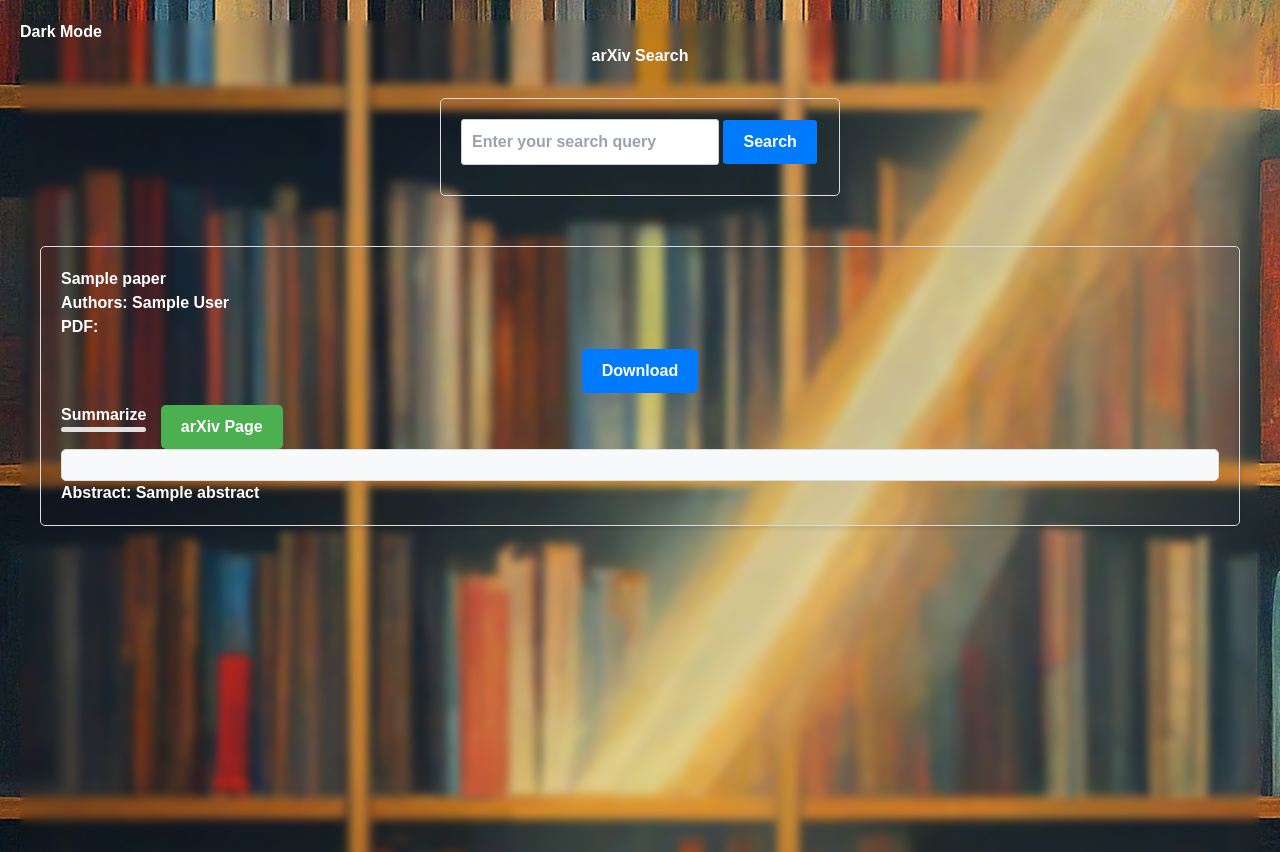
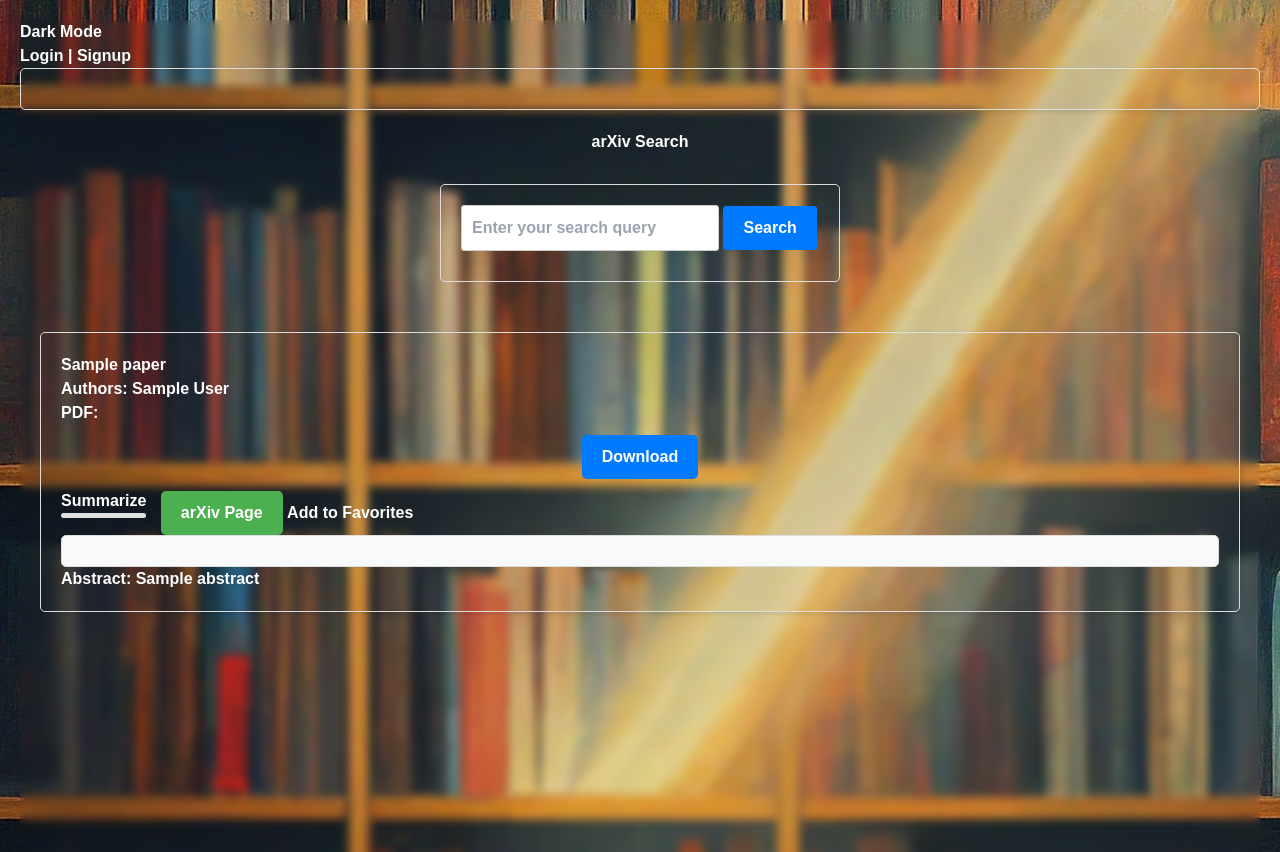
Before and after one commit to hemantsingh443/flasktest, a Flask app: template templates/combined.html in a window 1280 px wide. Shown: the top 852 px of the page. Run offline with Flask 3, Linux system fonts and the light colour scheme; the template is opened without the code that fills it: most values are stand-ins (such as "Sample title", 1, 10 or a date in 2020); style sheets or scripts are compiled from the project's sources.

Commit message:
Update combined.html

```diff
--- a/templates/combined.html
+++ b/templates/combined.html
@@ -3,7 +3,6 @@
 
 <head>
   <link rel="stylesheet" href="{{ url_for('static', filename='styles.css') }}">
-
   <title>arXiv Search</title>
 </head>
 
@@ -12,10 +11,15 @@
     Dark Mode
   </button>
 
-
-
+  {% if current_user.is_authenticated %}
+  <p>Logged in as {{ current_user.username }} | <a href="{{ url_for('logout') }}">Logout</a> |
+     <a href="{{ url_for('favorites') }}">Favorites</a></p>
+{% else %}
+  <p><a href="{{ url_for('login') }}">Login</a> | <a href="{{ url_for('signup') }}">Signup</a></p>
+{% endif %}
+  <div class="search-result">
+  </div>
   <h1>arXiv Search</h1>
-
   <form method="POST">
     <input type="text" name="query" placeholder="Enter your search query">
     <button type="submit">Search</button>
@@ -47,6 +51,13 @@
             </div>
           </button>
           <button class="arxiv-button" data-pdf-url="{{ paper['pdf_url'] }}">arXiv Page</button>
+          <button class="favorite-button" data-paper-id="{{ paper['arxiv_url'].split('/')[-1] }}">
+            {% if paper['is_favorite'] %}
+                Remove from Favorites
+            {% else %}
+                Add to Favorites
+            {% endif %}
+        </button>
         </p>
         <div id="summary-{{ paper['pdf_url'] }}" class="summary-container">
           <span class="loading-indicator"></span></div>
@@ -68,8 +79,9 @@
       data-page="{{ link['page_num'] }}">{{ link['page_num'] }}</a>
     {% endfor %}
   </div>
+
   <script src="https://ajax.googleapis.com/ajax/libs/jquery/3.6.3/jquery.min.js"></script>
   <script src="{{ url_for('static', filename='app.js') }}"></script>
-
+  <script src="{{ url_for('static', filename='favorites.js') }}"></script>
 </body>
 </html>
```
